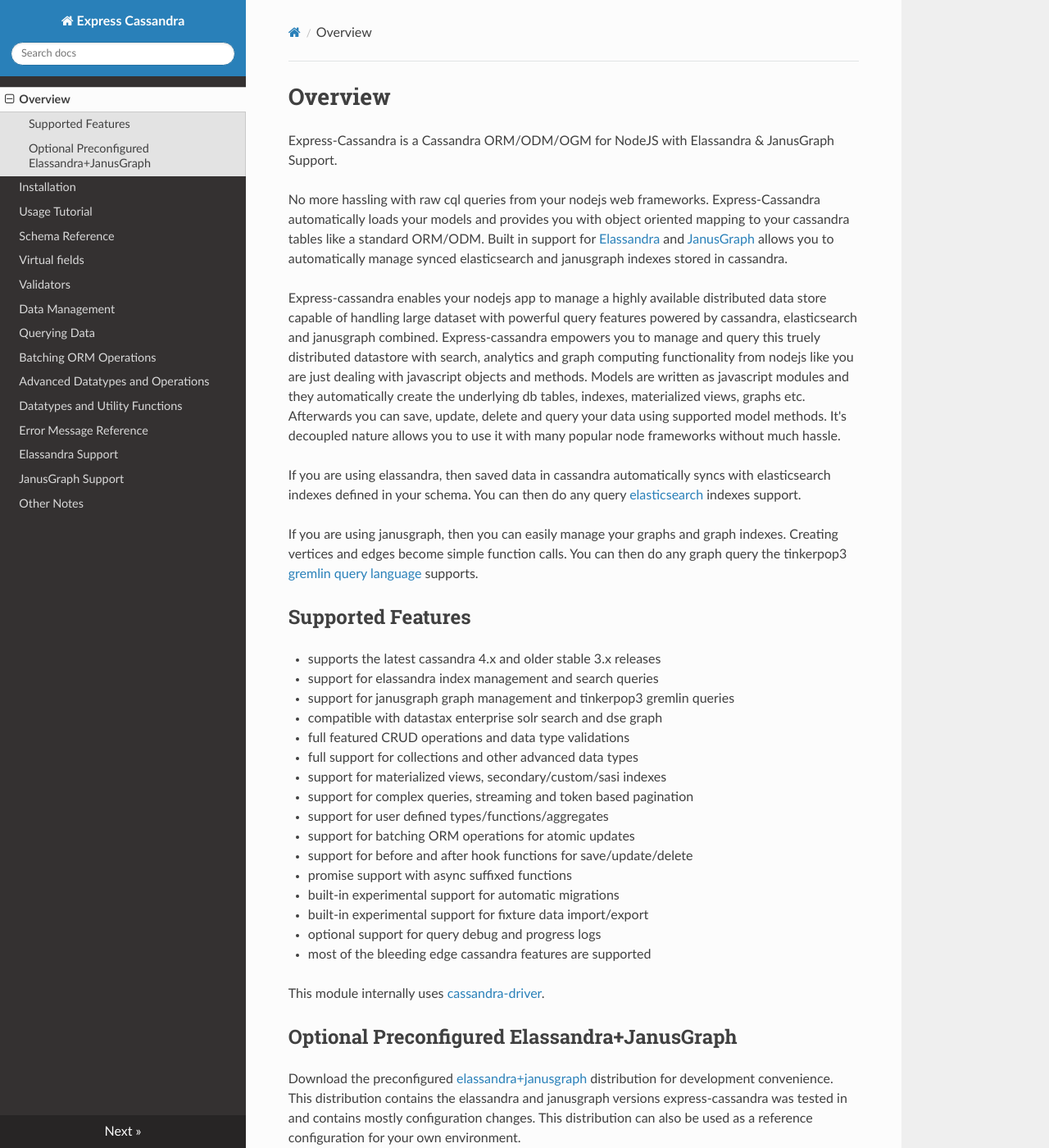
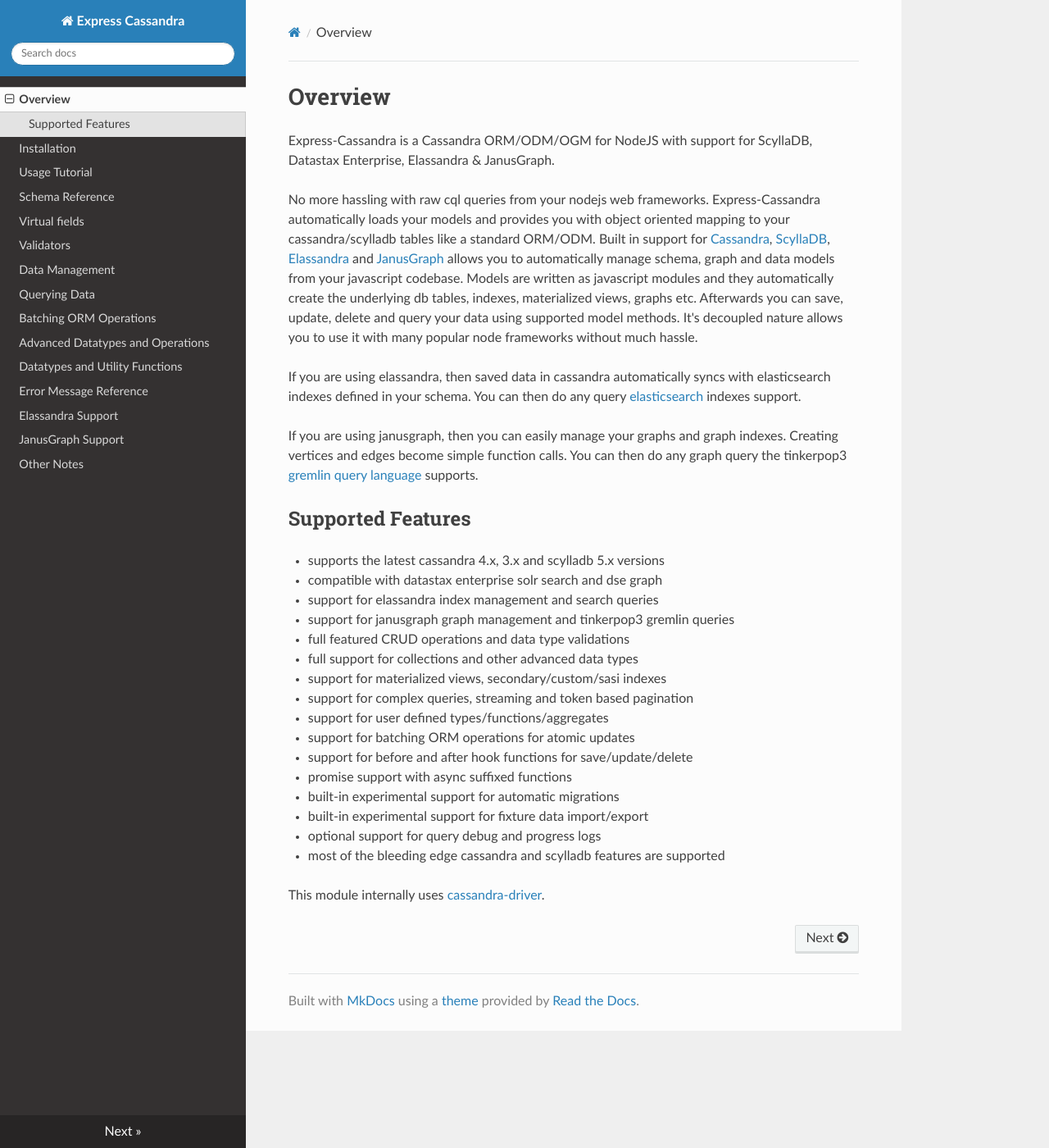
Before and after one commit to masumsoft/express-cassandra, an MkDocs documentation site: the page built from docs/index.md, in a window 1280 px wide and 1400 px high. Shown: the whole window at 82% size. Built offline with MkDocs 1.6.1, drawn with Linux system fonts in a browser that asks for light colours; nearby versions of some CDN libraries; old or Windows-style settings are respelled for this version of MkDocs.

Commit message:
doc: add scylladb support documentation

```diff
--- a/docs/index.md
+++ b/docs/index.md
@@ -1,10 +1,8 @@
 # Overview
 
-Express-Cassandra is a Cassandra ORM/ODM/OGM for NodeJS with Elassandra & JanusGraph Support.
+Express-Cassandra is a Cassandra ORM/ODM/OGM for NodeJS with support for ScyllaDB, Datastax Enterprise, Elassandra & JanusGraph.
 
-No more hassling with raw cql queries from your nodejs web frameworks. Express-Cassandra automatically loads your models and provides you with object oriented mapping to your cassandra tables like a standard ORM/ODM. Built in support for [Elassandra](http://www.elassandra.io/) and [JanusGraph](http://janusgraph.org/) allows you to automatically manage synced elasticsearch and janusgraph indexes stored in cassandra.
-
-Express-cassandra enables your nodejs app to manage a highly available distributed data store capable of handling large dataset with powerful query features powered by cassandra, elasticsearch and janusgraph combined. Express-cassandra empowers you to manage and query this truely distributed datastore with search, analytics and graph computing functionality from nodejs like you are just dealing with javascript objects and methods. Models are written as javascript modules and they automatically create the underlying db tables, indexes, materialized views, graphs etc. Afterwards you can save, update, delete and query your data using supported model methods. It's decoupled nature allows you to use it with many popular node frameworks without much hassle.
+No more hassling with raw cql queries from your nodejs web frameworks. Express-Cassandra automatically loads your models and provides you with object oriented mapping to your cassandra/scylladb tables like a standard ORM/ODM. Built in support for [Cassandra](https://cassandra.apache.org/), [ScyllaDB](https://www.scylladb.com/), [Elassandra](http://www.elassandra.io/) and [JanusGraph](http://janusgraph.org/) allows you to automatically manage schema, graph and data models from your javascript codebase. Models are written as javascript modules and they automatically create the underlying db tables, indexes, materialized views, graphs etc. Afterwards you can save, update, delete and query your data using supported model methods. It's decoupled nature allows you to use it with many popular node frameworks without much hassle.
 
 If you are using elassandra, then saved data in cassandra automatically syncs with elasticsearch indexes defined in your schema. You can then do any query [elasticsearch](https://www.elastic.co/products/elasticsearch) indexes support.
 
@@ -12,10 +10,10 @@ If you are using janusgraph, then you can easily manage your graphs and graph in
 
 ## Supported Features
 
-* supports the latest cassandra 4.x and older stable 3.x releases
+* supports the latest cassandra 4.x, 3.x and scylladb 5.x versions
+* compatible with datastax enterprise solr search and dse graph
 * support for elassandra index management and search queries
 * support for janusgraph graph management and tinkerpop3 gremlin queries
-* compatible with datastax enterprise solr search and dse graph
 * full featured CRUD operations and data type validations
 * full support for collections and other advanced data types
 * support for materialized views, secondary/custom/sasi indexes
@@ -27,10 +25,6 @@ If you are using janusgraph, then you can easily manage your graphs and graph in
 * built-in experimental support for automatic migrations
 * built-in experimental support for fixture data import/export
 * optional support for query debug and progress logs
-* most of the bleeding edge cassandra features are supported
+* most of the bleeding edge cassandra and scylladb features are supported
 
 This module internally uses [cassandra-driver](https://github.com/datastax/nodejs-driver).
-
-## Optional Preconfigured Elassandra+JanusGraph
-
-Download the preconfigured [elassandra+janusgraph](https://www.dropbox.com/s/vebuzbdql0w6eap/elassandra_janusgraph_distribution.zip?dl=1) distribution for development convenience. This distribution contains the elassandra and janusgraph versions express-cassandra was tested in and contains mostly configuration changes. This distribution can also be used as a reference configuration for your own environment.
--- a/package.json
+++ b/package.json
@@ -41,7 +41,7 @@
   "optionalDependencies": {},
   "author": {
     "name": "Mahafuzur Rahman",
-    "url": "https://findfoo.com"
+    "url": "http://express-cassandra.readthedocs.io"
   },
   "scripts": {
     "test": "npm run build --silent && npm run mocha --silent && npm run cover --silent && npm run lint --silent && npm run codeclimate --silent",
@@ -53,7 +53,7 @@
     "codeclimate": "codeclimate-test-reporter < coverage/lcov.info || true"
   },
   "license": "LGPL-3.0",
-  "description": "Cassandra Object Models (ORM/ODM/OGM) for NodeJS with Elassandra & JanusGraph Support",
+  "description": "Cassandra Object Models (ORM/ODM/OGM) for NodeJS with support for Apache Cassandra, ScyllaDB, Datastax Enterprise, Elassandra & JanusGraph.",
   "repository": {
     "type": "git",
     "url": "git://github.com/masumsoft/express-cassandra.git"
@@ -67,6 +67,8 @@
   "keywords": [
     "cassandra",
     "apache-cassandra",
+    "scylla",
+    "scylladb",
     "datastax",
     "dse",
     "elassandra",
```
Also changed, not shown: CONTRIBUTING.md (+3 -3 lines), README.md (+22 -14 lines), docs/installation.md (+2 -2 lines).
